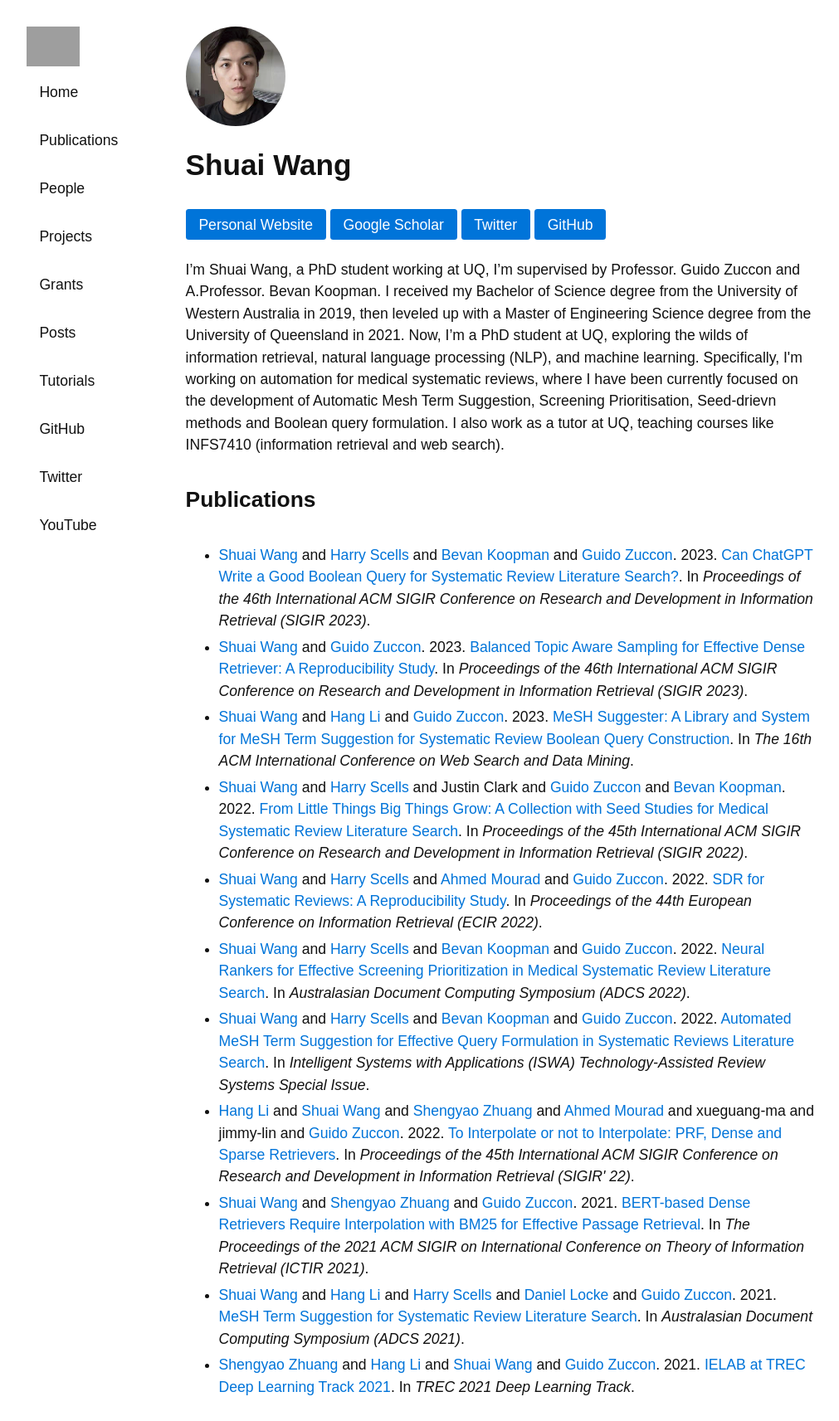
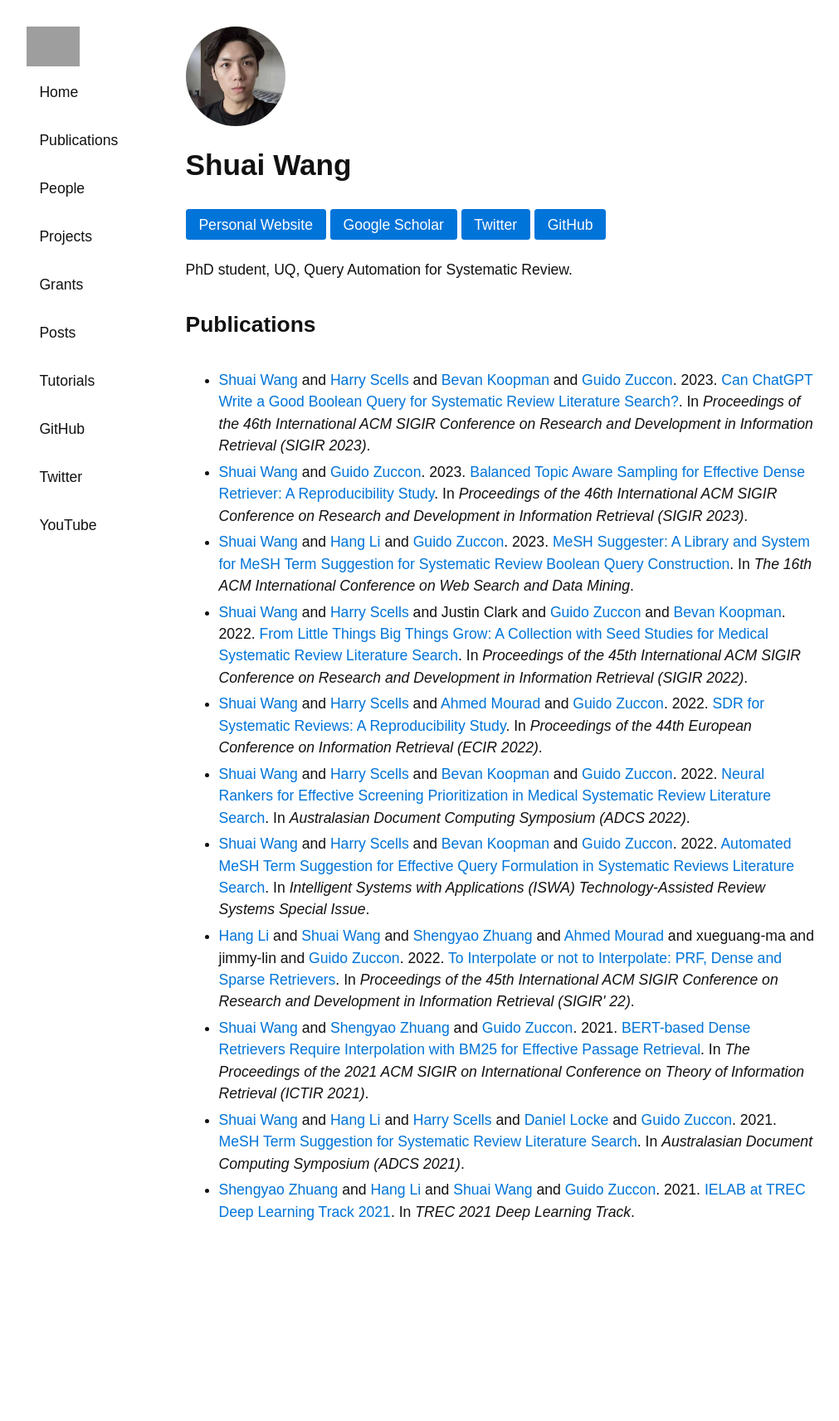
Before and after one commit to ielab/ielab.github.io, a Jekyll site: the page built from _people/shuai-wang.md, in a window 1280 px wide. Shown: the whole page at 83% size, without its empty margins (139-1150 px from the left). Built offline with Jekyll 4.4.1, drawn with Linux system fonts in a browser that asks for light colours; after the commit the page ends 1502 px from its top, so only the background shows below that; grey boxes are pictures that could not be loaded.

Commit message:
Update shuai-wang.md

```diff
--- a/_people/shuai-wang.md
+++ b/_people/shuai-wang.md
@@ -6,5 +6,5 @@ github: //github.com/wshuai190
 website: https://wshuai190.github.io/
 scholar: //scholar.google.com/citations?hl=en&user=JDKYomkAAAAJ
 role: phd
-description: I’m Shuai Wang, a PhD student working at UQ,  I’m supervised by Professor. Guido Zuccon and A.Professor. Bevan Koopman. I received my Bachelor of Science degree from the University of Western Australia in 2019, then leveled up with a Master of Engineering Science degree from the University of Queensland in 2021. Now, I’m a PhD student at UQ, exploring the wilds of information retrieval, natural language processing (NLP), and machine learning. Specifically, I'm working on automation for medical systematic reviews, where I have been currently focused on the development of Automatic Mesh Term Suggestion, Screening Prioritisation, Seed-drievn methods and Boolean query formulation. I also work as a tutor at UQ, teaching courses like INFS7410 (information retrieval and web search).
+description: PhD student, UQ, Query Automation for Systematic Review.
 ---
```
